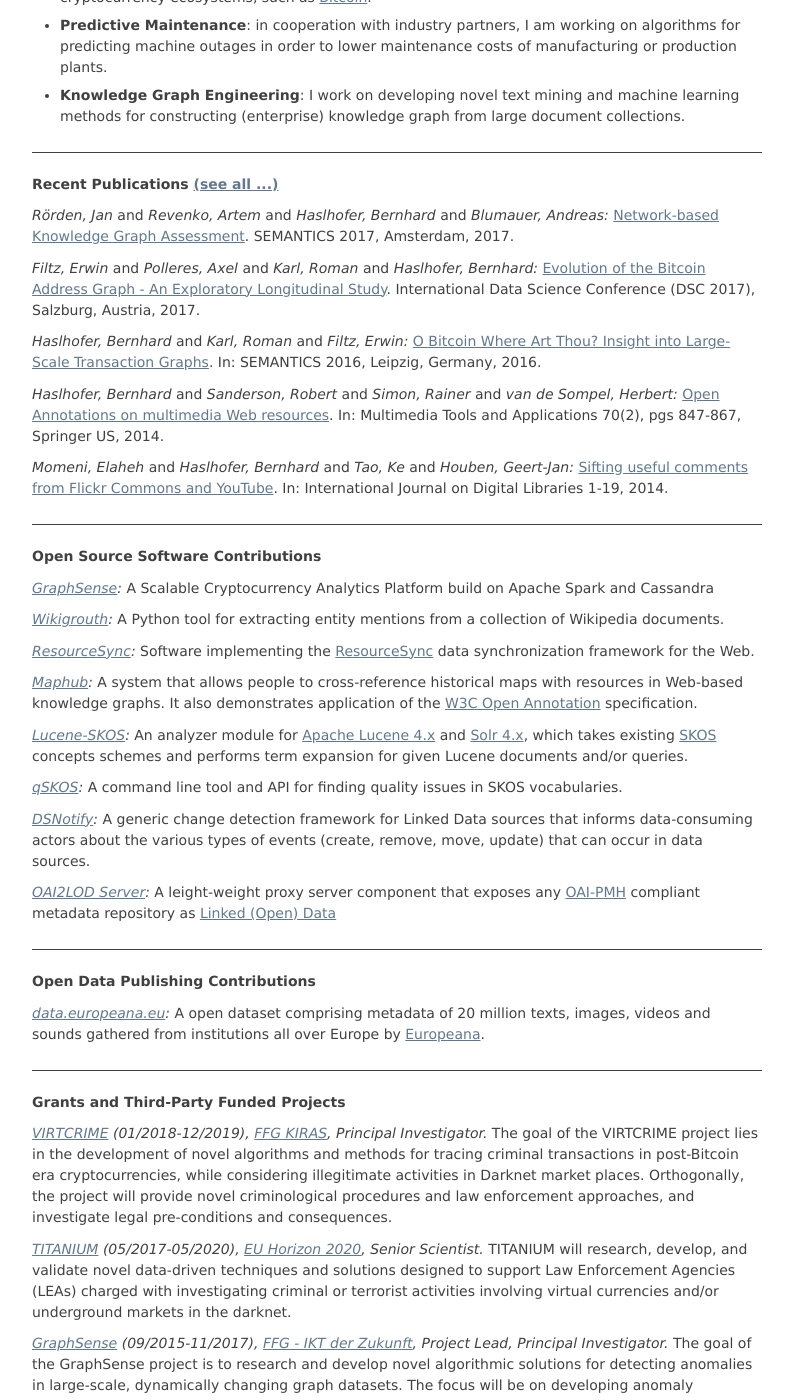
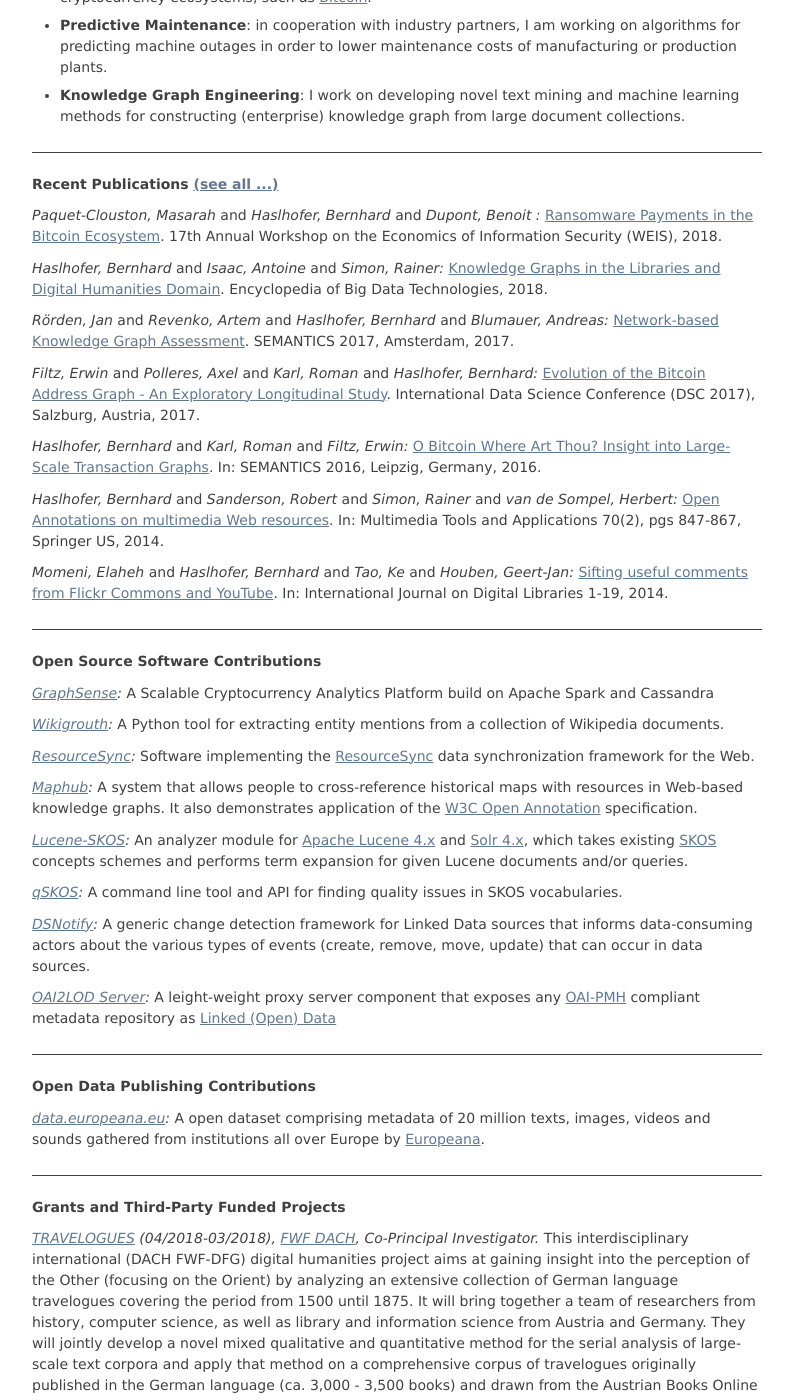
Before and after one commit to behas/behas.github.com, a Jekyll site: the page built from index.html, in a window 1280 px wide and 1400 px high, scrolled down 516 px. Shown: the whole window, without its empty margins (243-1031 px from the left). Built offline with Jekyll 4.4.1, drawn with Linux system fonts in a browser that asks for light colours; some of the changed text lies outside the part shown.

Commit message:
updated projects and publications

```diff
--- a/_data/projects.yml
+++ b/_data/projects.yml
@@ -1,3 +1,12 @@
+- acronym: "TRAVELOGUES"
+  uri: "http://travelogues-project.info"
+  start_date: "2018-04-01"
+  end_date: "2018-03-31"
+  funding_source: "FWF DACH"
+  role: "Co-Principal Investigator"
+  description: |
+    This interdisciplinary international (DACH FWF-DFG) digital humanities project aims at gaining insight into the perception of the Other (focusing on the Orient) by analyzing an extensive collection of German language travelogues covering the period from 1500 until 1875. It will bring together a team of researchers from history, computer science, as well as library and information science from Austria and Germany. They will jointly develop a novel mixed qualitative and quantitative method for the serial analysis of large-scale text corpora and apply that method on a comprehensive corpus of travelogues originally published in the German language (ca. 3,000 - 3,500 books) and drawn from the Austrian Books Online (ABO) project (ca. 600,000 books) of the Austrian National Library.
+
 - acronym: "VIRTCRIME"
   uri: "http://virtcrime.at"
   start_date: "2018-01-01"
--- a/_data/publications.yml
+++ b/_data/publications.yml
@@ -1,3 +1,17 @@
+# 2018
+
+- title: "Ransomware Payments in the Bitcoin Ecosystem"
+  authors: ["Paquet-Clouston, Masarah", "Haslhofer, Bernhard", "Dupont, Benoit "]
+  where: "17th Annual Workshop on the Economics of Information Security (WEIS)"
+  year: 2018
+  uri: "https://arxiv.org/abs/1804.04080"
+
+- title: "Knowledge Graphs in the Libraries and Digital Humanities Domain"
+  authors: ["Haslhofer, Bernhard", "Isaac, Antoine", "Simon, Rainer"]
+  where: "Encyclopedia of Big Data Technologies"
+  year: 2018
+  uri: "https://arxiv.org/abs/1803.03198"
+
 # 2017
 
 - title: "Network-based Knowledge Graph Assessment"
```
